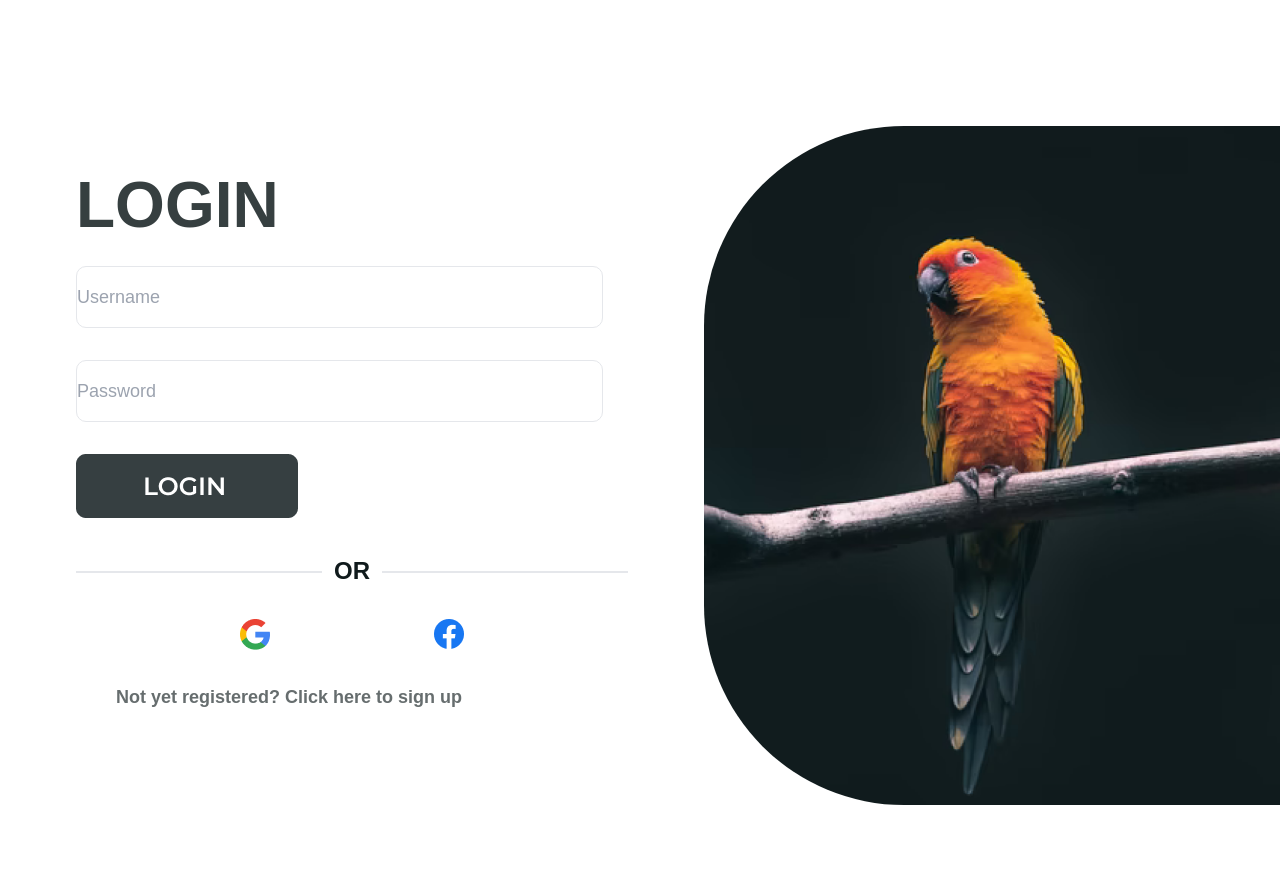
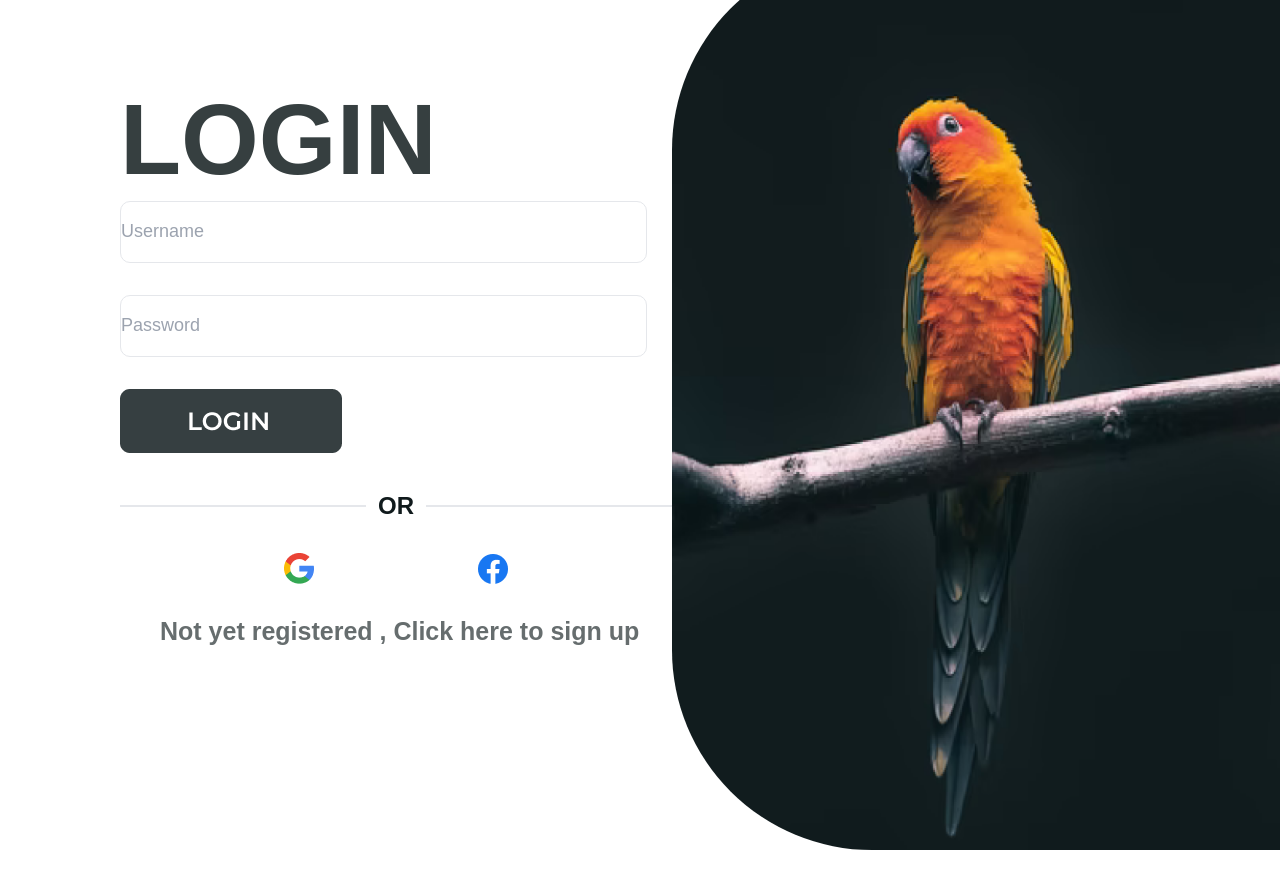
Before and after one commit to kocaman14/figmatoreact2, a React (Vite) app: page / in a window 1280 px wide. Shown: the top 888 px of the page. After the commit the page ends 850 px from the top, so only its background shows below. Built offline with nearby package versions, Linux system fonts and the light colour scheme.

Commit message:
Update App.jsx

```diff
--- a/src/App.jsx
+++ b/src/App.jsx
@@ -1,89 +1,72 @@
+
+
 function App() {
-  const handleClick = (e) => {
-    e.preventDefault();
-  };
+  const handleClick = (e) =>{
+    e.preventDefault()
+
+  }
 
   return (
     <>
-      <div className="w-full h-full flex justify-center items-center">
-        <div className="w-full max-w-[1600px] h-[931px] flex justify-between items-center">
-          <div className="w-[90%] max-w-[552px] h-[642px] mx-auto">
+   <div className="w-full h-full flex justify-center">
+    <div className="w-[1600px] h-[931px] top-[-466px] left-[-800px] h-screen flex justify-between items-center">
+<div className="w-[552px] h-[642px] top-[191px] left-[128px] ml-[120px] ">
   <header>
-              <h1 className="font-montserrat text-[5vw] font-semibold leading-[121.9px] text-left decoration-skip-none text-[rgba(16,26,28,0.84)]">
-                LOGIN
-              </h1>
+<h1 className='font-montserrat text-[100px] font-semibold leading-[121.9px] text-left decoration-skip-none text-[rgba(16,26,28,0.84)] '>
+LOGIN</h1>
   </header>
   <section>
-              <form className="space-y-8">
+<form  className="space-y-8">
   <div>
-                  <input
-                    className="w-full max-w-[527px] h-[62px] rounded-[10px] border-[1px] font-montserrat text-lg font-normal leading-6 text-left underline-from-font decoration-none text-[rgba(16,26,28,0.84)]"
-                    placeholder="Username"
-                  />
+<input className="w-[527px] h-[62px] top-[157px] left-[14px] rounded-[10px] border-[1px] font-montserrat text-lg font-normal leading-6 text-left underline-from-font decoration-none text-[rgba(16,26,28,0.84)]"  placeholder="Username"/>
   </div>
   <div>
-                  <input
-                    className="w-full max-w-[527px] h-[62px] rounded-[10px] border-[1px] font-montserrat text-lg font-normal leading-6 text-left underline-from-font decoration-none text-[rgba(16,26,28,0.84)]"
-                    placeholder="Password"
-                  />
+<input  className="w-[527px] h-[62px] top-[259px] left-[14px] rounded-[10px]  border-[1px] font-montserrat text-lg font-normal leading-6 text-left underline-from-font decoration-none text-[rgba(16,26,28,0.84)]" placeholder="Password"/>
   </div>
   <div>
-                  <button
-                    type="button"
-                    onClick={handleClick}
-                    className="w-[222px] h-[64px] rounded-[10px]"
-                  >
-                    <img src="./images/Group 1.png" alt="Submit" />
-                  </button>
+<button type="button" onClick={handleClick} className="w-[222px] h-[64px] top-[366px] left-[14px] rounded-[10px] "><img src="./images/Group 1.png"/></button>
   </div>
 <div className="flex justify-between items-center">
-                  <div className="w-[246px] h-[1px] border-[1px] text-[rgba(16,26,28,1)]"></div>
-                  <span className="font-montserrat text-2xl font-semibold leading-[30.48px] text-left underline-from-font decoration-none text-[rgba(16,26,28,1)]">
-                    OR
-                  </span>
-                  <div className="w-[246px] h-[1px] border-t border-[1px]"></div>
+<div className="w-[246px] top-[474px]  h-[1px]  border-[1px] text-[rgba(16,26,28,1)]"></div>
+<span className='font-montserrat text-2xl font-semibold leading-[30.48px] text-left underline-from-font decoration-none text-[rgba(16,26,28,1)]'>OR</span>
+<div className="w-[246px] top-[474px]  h-[1px] border-t border-[1px]"></div>
 </div>
-                <footer className="space-y-8">
+<footer className="space-y-8" >
 <div className="flex justify-evenly">
-                    <button
-                      type="button"
-                      onClick={handleClick}
-                      className="w-[30px] h-[30.64px]"
-                    >
-                      <img src="./images/image 1.png" alt="Facebook" />
-                    </button>
-                    <button
-                      type="button"
-                      onClick={handleClick}
-                      className="w-[30px] h-[30.64px]"
-                    >
-                      <img src="./images/image 2.png" alt="Google" />
-                    </button>
+<button type="button" onClick={handleClick} className="w-[30px] h-[30.64px] top-[529px] left-[206px]"><img src="./images/image 1.png"/></button>
+<button type="button" onClick={handleClick} className="w-[30px] h-[30.64px] top-[529px] left-[317px]"><img src="./images/image 2.png"/></button>
 </div>
 <div className="flex justify-center">
-                    <button
-                      type="button"
-                      onClick={handleClick}
-                      className="w-full max-w-[517px] h-[30px] font-montserrat text-[18px] font-semibold leading-[30.48px] text-left text-[rgba(16,26,28,0.64)] underline-from-font decoration-none ml-10"
-                    >
-                      Not yet registered? Click here to sign up
-                    </button>
+<button type="button" onClick={handleClick} className="w-[517px] h-[30px] top-[612px] left-[14px] font-montserrat text-[25px] font-semibold leading-[30.48px] text-left text-[rgba(16,26,28,0.64)] underline-from-font decoration-none ml-10">Not yet registered , Click here to sign up</button>
 </div>
 </footer>
 </form>
+
+
 </section>
+
 </div>
-          <div className="w-[45%] hidden lg:block">
-            <img
-              className="w-full max-w-[800px] h-auto rounded-[200px_0px_0px_200px]"
-              src="./images/image 3.png"
-              alt="Illustration"
-            />
+
+<inside>
+<img className="w-[800px] h-[900px] left-[811px] rounded-[200px_0px_0px_200px]  " src="./images/image 3.png"></img>
+</inside>
+
+
+
+
+
+
     </div>
-        </div>
+
+
+
+
+
+
+
    </div>
     </>
-  );
+  )
 }
 
-export default App;
+export default App
```
Lines whose indentation alone changed are shown as unchanged.
